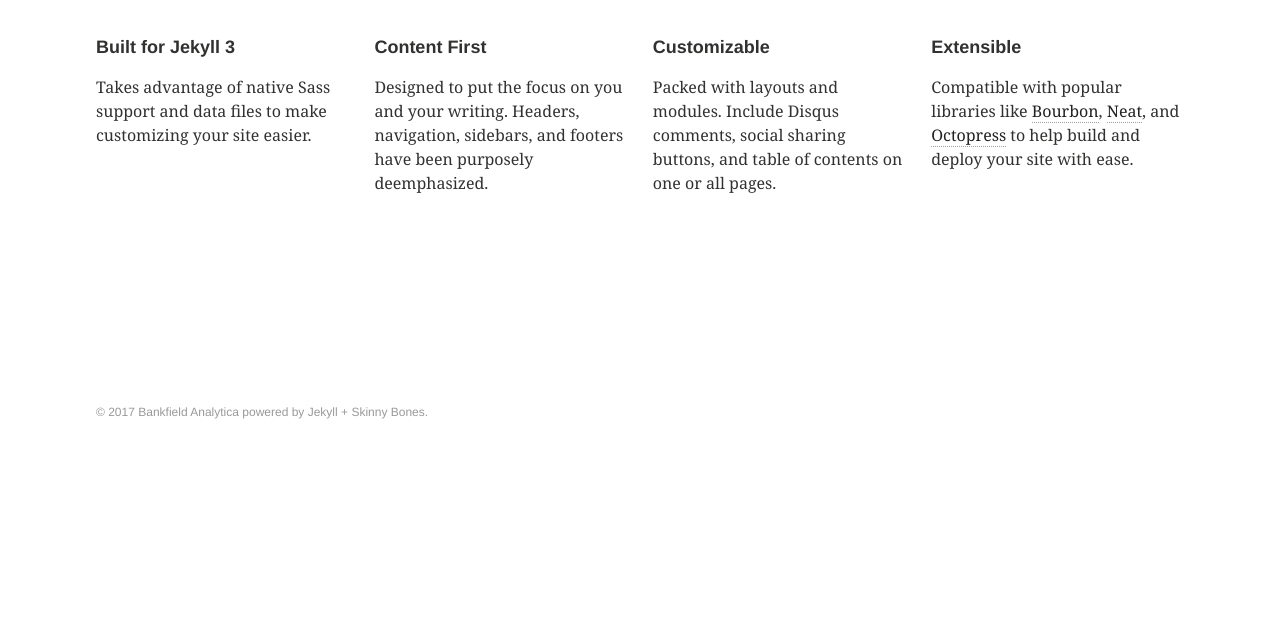
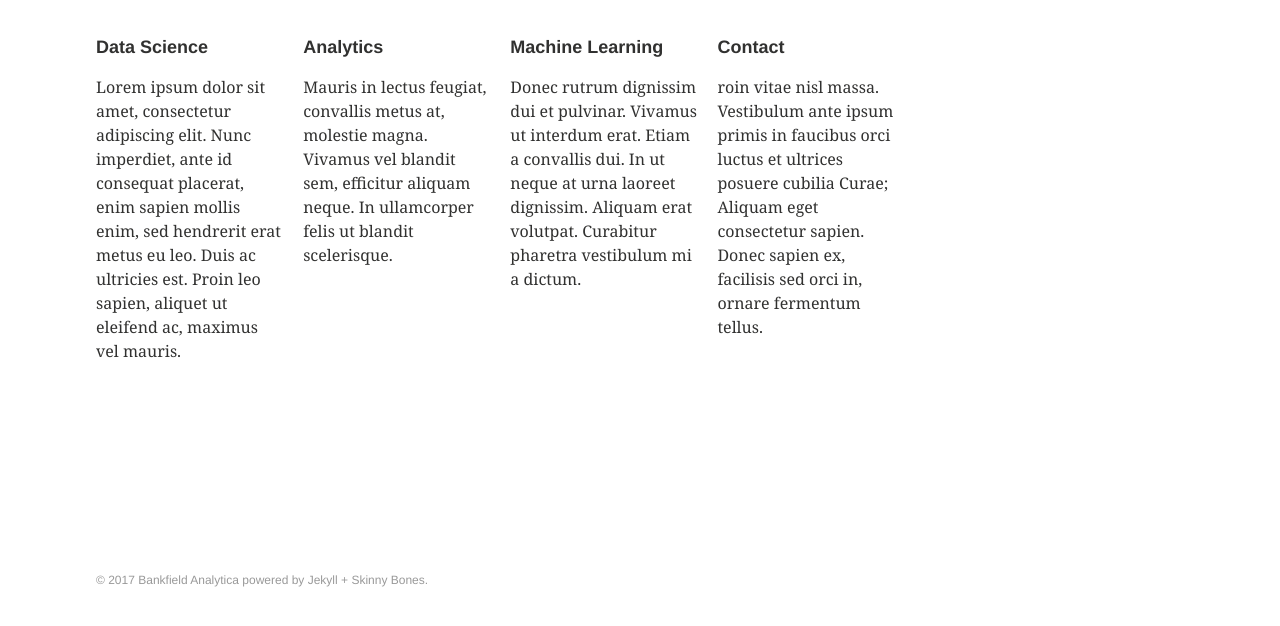
Before and after one commit to Bankfield-Analytica/.github.io, a Jekyll site: the page built from index.md, in a window 1280 px wide, cut to the strip 431-1097 px from the top of the page. Shown: the top 626 px of the strip. Built offline with Jekyll 4.4.1, drawn with Linux system fonts in a browser that asks for light colours; before the commit the page ends 929 px from its top, so only the background shows below that.

Commit message:
Update index.md

```diff
--- a/index.md
+++ b/index.md
@@ -4,6 +4,7 @@ permalink: /
 title: "Latest Posts"
 ---
 
+<div class="inner-wrap">
 <div id="js-menu-screen" class="menu-screen"></div>
 
   <div class="page-lead" style="background-image:url(https://raw.githubusercontent.com/Bankfield-Analytica/bankfield-analytica.github.io/master/images/wood-texture-1600x800.jpg)">
@@ -25,23 +26,23 @@ title: "Latest Posts"
 <div class="tiles">
 
 <div class="tile">
-  <h2 class="post-title">Built for Jekyll 3</h2>
-  <p class="post-excerpt">Takes advantage of native Sass support and data files to make customizing your site easier.</p>
+  <h2 class="post-title">Data Science</h2>
+  <p class="post-excerpt">Lorem ipsum dolor sit amet, consectetur adipiscing elit. Nunc imperdiet, ante id consequat placerat, enim sapien mollis enim, sed hendrerit erat metus eu leo. Duis ac ultricies est. Proin leo sapien, aliquet ut eleifend ac, maximus vel mauris.</p>
 </div><!-- /.tile -->
 
 <div class="tile">
-  <h2 class="post-title">Content First</h2>
-  <p class="post-excerpt">Designed to put the focus on you and your writing. Headers, navigation, sidebars, and footers have been purposely deemphasized.</p>
+  <h2 class="post-title">Analytics</h2>
+  <p class="post-excerpt">Mauris in lectus feugiat, convallis metus at, molestie magna. Vivamus vel blandit sem, efficitur aliquam neque. In ullamcorper felis ut blandit scelerisque.</p>
 </div><!-- /.tile -->
 
 <div class="tile">
-  <h2 class="post-title">Customizable</h2>
-  <p class="post-excerpt">Packed with layouts and modules. Include Disqus comments, social sharing buttons, and table of contents on one or all pages.</p>
+  <h2 class="post-title">Machine Learning</h2>
+  <p class="post-excerpt">Donec rutrum dignissim dui et pulvinar. Vivamus ut interdum erat. Etiam a convallis dui. In ut neque at urna laoreet dignissim. Aliquam erat volutpat. Curabitur pharetra vestibulum mi a dictum.</p>
 </div><!-- /.tile -->
 
 <div class="tile">
-  <h2 class="post-title">Extensible</h2>
-  <p class="post-excerpt">Compatible with popular libraries like <a href="http://bourbon.io">Bourbon</a>, <a href="http://neat.bourbon.io/">Neat</a>, and <a href="http://github.com/octopress/octopress">Octopress</a> to help build and deploy your site with ease.</p>
+  <h2 class="post-title">Contact</h2>
+  <p class="post-excerpt">roin vitae nisl massa. Vestibulum ante ipsum primis in faucibus orci luctus et ultrices posuere cubilia Curae; Aliquam eget consectetur sapien. Donec sapien ex, facilisis sed orci in, ornare fermentum tellus.</p>
 </div><!-- /.tile -->
 
 </div>
```
